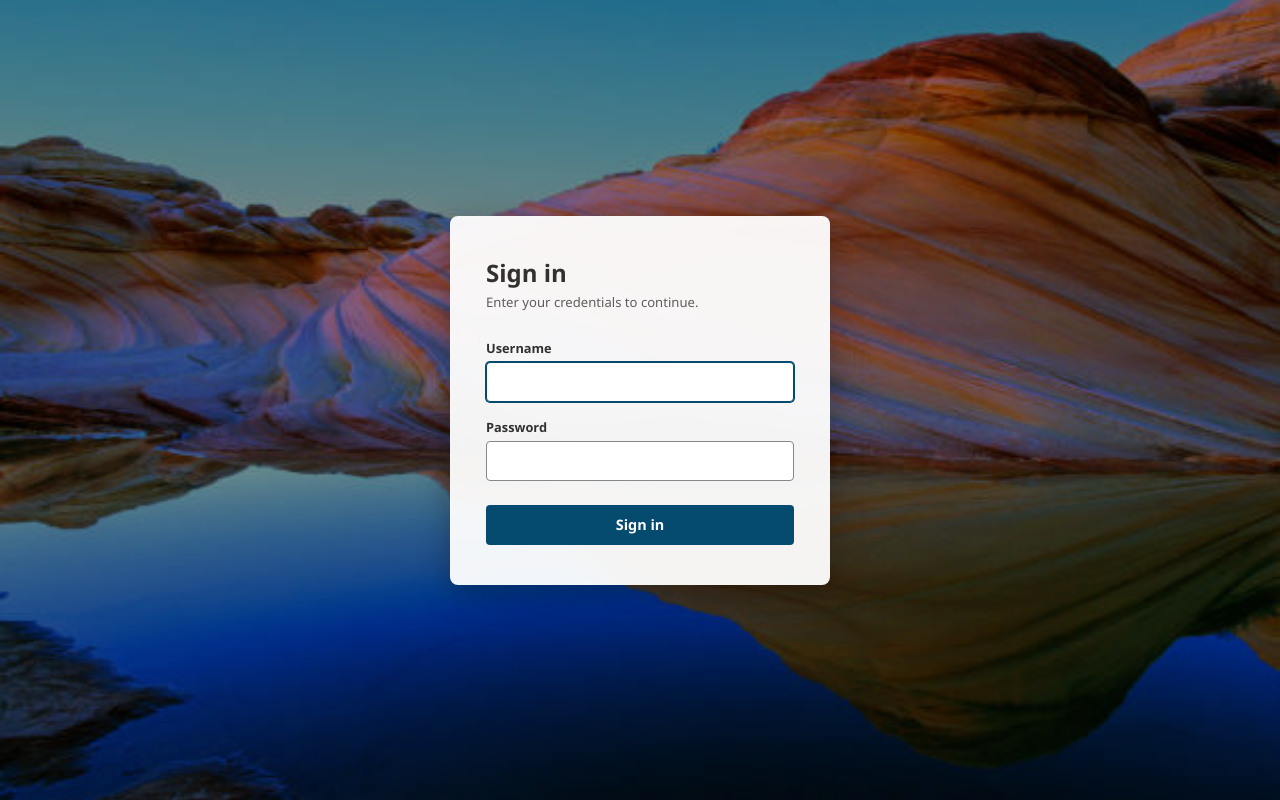
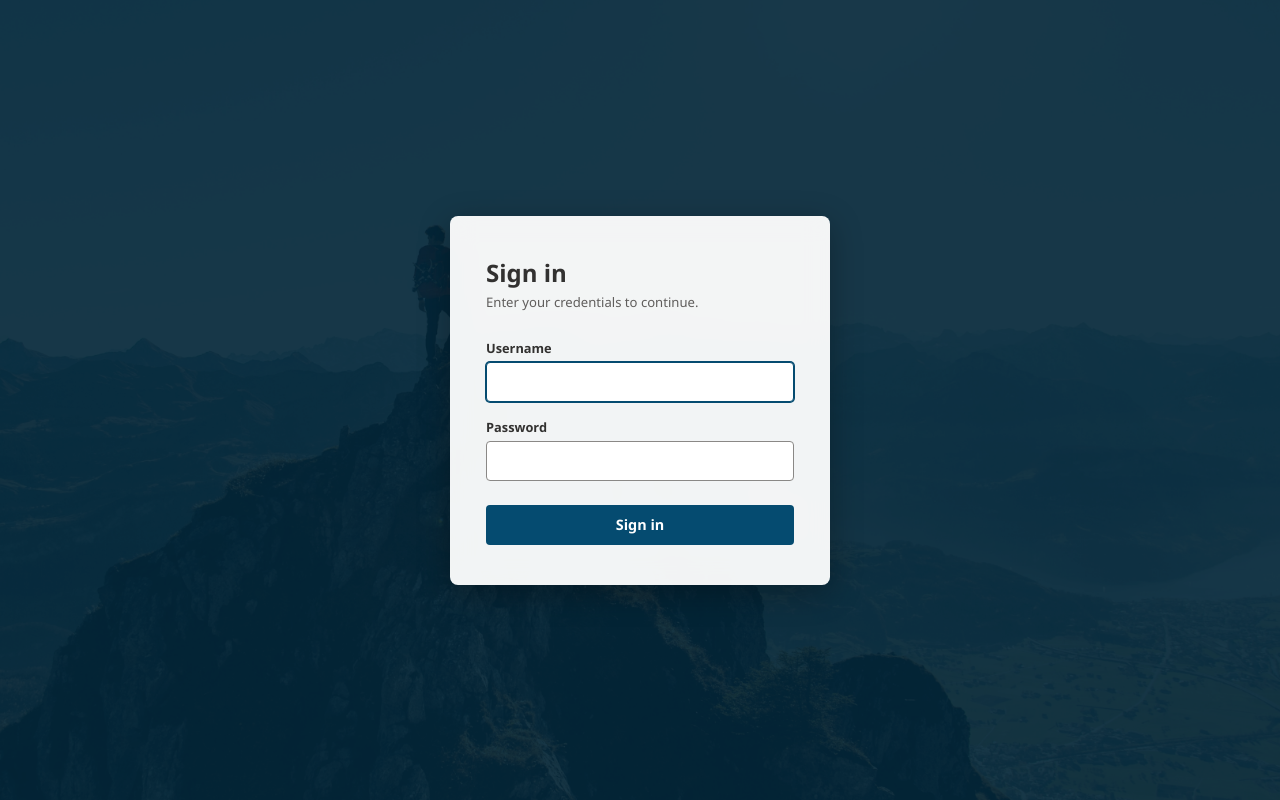
Before and after one commit to MOCDATA-PTY/PulseBoard, a Django app: page /accounts/login/ in a window 1280 px wide. Run offline with Django 5.2, Linux system fonts and the light colour scheme.

Commit message:
Use MOC hero banner as login page background
Co-Authored-By: Claude Opus 4.6 <noreply@anthropic.com>

```diff
--- a/templates/accounts/login.html
+++ b/templates/accounts/login.html
@@ -11,7 +11,7 @@
         html, body { height: 100%; overflow: hidden; }
         body {
             font-family: "Segoe UI", -apple-system, BlinkMacSystemFont, sans-serif;
-            background: url("{% static 'images/login-hero-image.jpg' %}") center/cover no-repeat fixed;
+            background: url("{% static 'images/magnum-opus-hero-banner.png' %}") center/cover no-repeat fixed;
             display: flex;
             align-items: center;
             justify-content: center;
```
